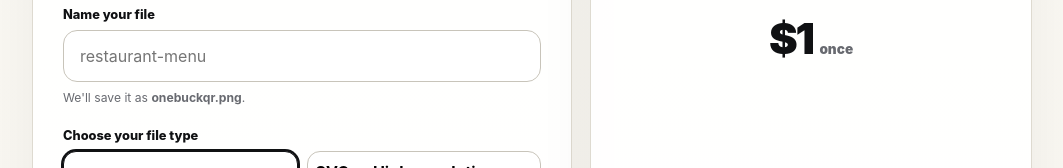
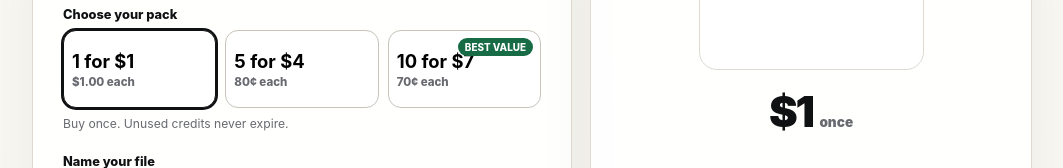
Before and after one commit to markbrauner/onebuckqr, a website: page public/index.html in a window 1280 px wide. Shown: the part 1015-1183 px from the top of the page, without its empty margins (108-1171 px from the left). Drawn offline with nearby package versions, Linux system fonts and the light colour scheme.

Commit message:
Show QR pack choices before preview

```diff
--- a/public/index.html
+++ b/public/index.html
@@ -43,6 +43,7 @@ button,input{font:inherit}.wrap{width:min(1000px,calc(100% - 32px));margin:auto}
 <button class="stylebtn" type="button" data-style="frame"><svg class="stylethumb" viewBox="0 0 54 54" aria-hidden="true"><rect x="4" y="4" width="46" height="46" rx="5" fill="#fff" stroke="#111" stroke-width="3"/><path d="M10 10h11v11H10zM33 10h11v11H33zM10 33h11v11H10zM25 11h4v4h-4zM25 20h4v4h-4zM31 26h4v4h-4zM25 33h4v4h-4zM36 33h5v5h-5z" fill="#111"/></svg><span class="stylelabel">Frame</span><span class="stylehint">Professional</span></button>
 <button class="stylebtn" type="button" data-style="badge"><svg class="stylethumb" viewBox="0 0 54 54" aria-hidden="true"><circle cx="27" cy="24" r="20" fill="#fff" stroke="#111" stroke-width="2.5"/><path d="M15 12h9v9h-9zM30 12h9v9h-9zM15 27h9v9h-9zM26 14h3v3h-3zM29 24h4v4h-4zM34 30h4v4h-4z" fill="#111"/><rect x="11" y="40" width="32" height="10" rx="5" fill="#111"/><text x="27" y="47" text-anchor="middle" font-size="6" font-family="Arial" font-weight="700" fill="#fff">SCAN ME</text></svg><span class="stylelabel">Badge</span><span class="stylehint">Eye-catching</span></button>
 </div>
+<label class="label">Choose your pack</label><div class="packs"><button class="packbtn active" type="button" data-credits="1" data-price="1"><strong>1 for $1</strong><span>$1.00 each</span></button><button class="packbtn" type="button" data-credits="5" data-price="4"><strong>5 for $4</strong><span>80¢ each</span></button><button class="packbtn" type="button" data-credits="10" data-price="7"><span class="badge">BEST VALUE</span><strong>10 for $7</strong><span>70¢ each</span></button></div><div class="hint">Buy once. Unused credits never expire.</div>
 <label class="label" for="filename">Name your file</label><input id="filename" placeholder="restaurant-menu" autocomplete="off" spellcheck="false"><div class="hint" id="filenamehint">We'll save it as <b>onebuckqr.png</b>.</div>
 <label class="label">Choose your file type</label><div class="formats"><button class="formatbtn active" type="button" data-format="png"><strong>PNG — Standard</strong><small>Best for websites, social media, email, and everyday use.</small></button><button class="formatbtn" type="button" data-format="svg"><strong>SVG — High-resolution</strong><small>Best for printing or making it large, like posters, signs, and business cards.</small></button></div>
 <button id="make" class="btn">Preview my QR</button><div id="error" class="err" aria-live="polite"></div><div id="status" class="ok hide" aria-live="polite"></div>
```
